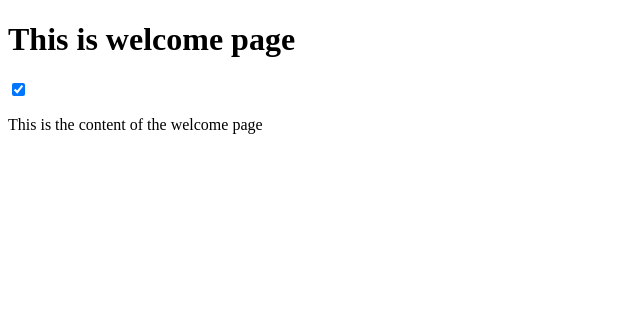
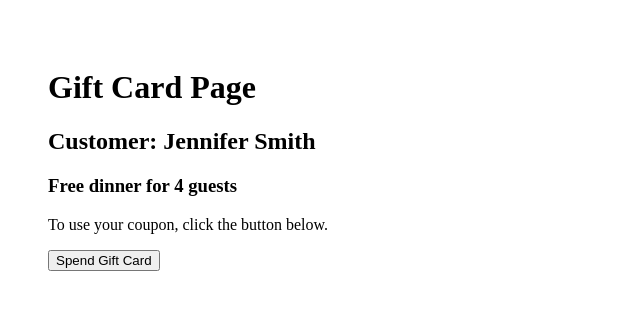
Before and after one commit to dumbDev6969/advanced-react, a React (Vite) app in the folder my-react-app/: page / in a window 1280 px wide. Shown: the top 310 px of the page, without its empty margins (0-640 px from the left). Built offline with nearby package versions, Linux system fonts and the light colour scheme.

Commit message:
Managing state

```diff
--- a/my-react-app/src/App.jsx
+++ b/my-react-app/src/App.jsx
@@ -2,11 +2,11 @@
 import Form from "./components/FeedbackForm"
 import Register from "./components/PracticeForm"
 import Welcome from "./pages/WelcomePage"
-
+import GiftCard from "./components/ManagingState"
 function App() {
   return (
     <>
-      <Welcome />
+      <GiftCard />
     </>
   )
 }
--- /dev/null
+++ b/my-react-app/src/components/ManagingState.jsx
@@ -0,0 +1,50 @@
+import { useState } from "react";
+
+const GiftCard = () => {
+    const [giftCard, setGiftCard] = useState(
+        {
+            firstName: "Jennifer",
+            lastName: "Smith",
+            text: "Free dinner for 4 guests",
+            valid: true,
+            instructions: "To use your coupon, click the button below.",
+        }
+    );
+
+    const spendGiftCard = () => {
+        setGiftCard((prevState) => ({
+            // creating a copy of the obj
+            ...prevState,
+            // update the values
+            text: 'You coupon has been used',
+            valid: false,
+            instructions: 'Please visit our restaurant to renew your gift card'
+        }));
+    };
+
+    return (
+        <div style={{ padding: '40px' }}>
+            <h1>
+                Gift Card Page
+            </h1>
+            <h2>
+                Customer: {giftCard.firstName} {giftCard.lastName}
+            </h2>
+            <h3>
+                {giftCard.text}
+            </h3>
+            <p>
+                {giftCard.instructions}
+            </p>
+            {
+                giftCard.valid && (
+                    <button onClick={spendGiftCard}>
+                        Spend Gift Card
+                    </button>
+                )
+            }
+        </div>
+    );
+}
+
+export default GiftCard
```
